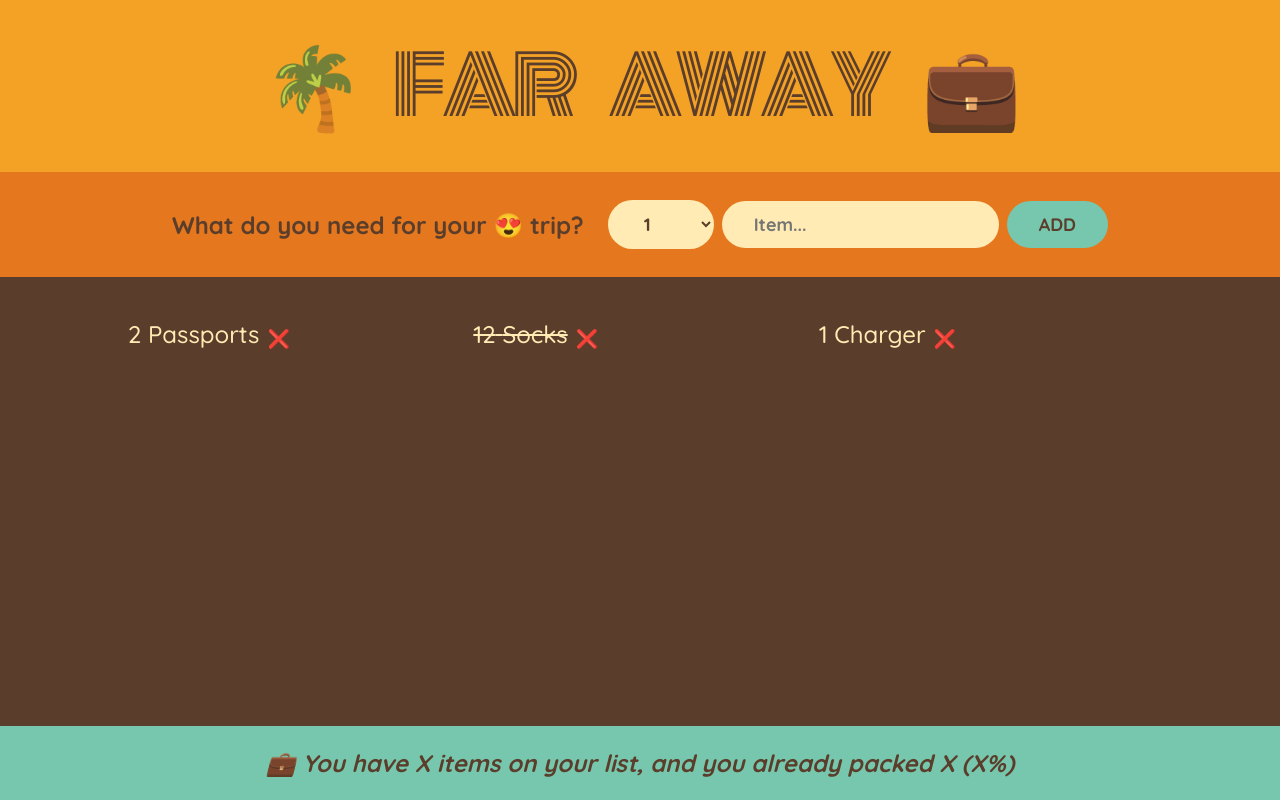
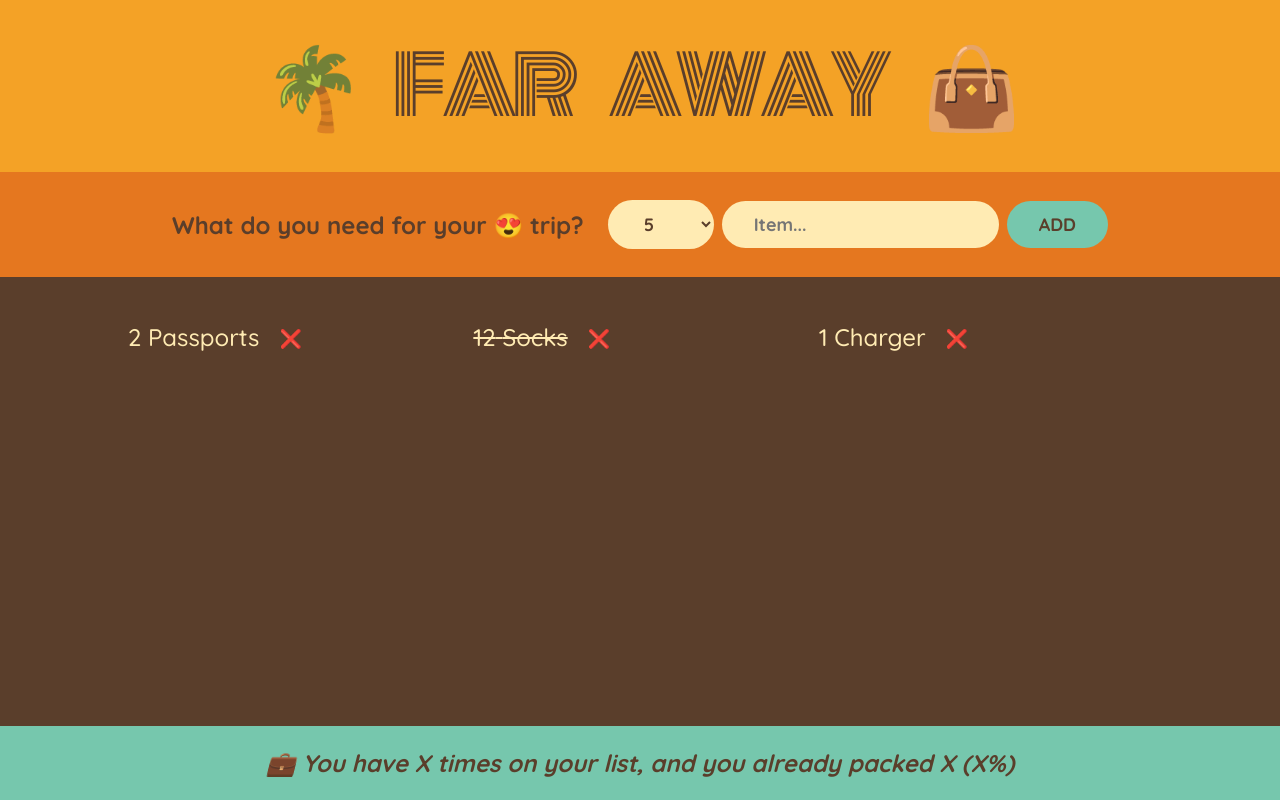
Before and after one commit to faima-ahmed/travel-list, a React (Create React App) app: page / in a window 1280 px wide. Built offline with nearby package versions, Linux system fonts and the light colour scheme.

Commit message:
travel-project

```diff
--- a/src/App.js
+++ b/src/App.js
@@ -1,9 +1,11 @@
-import {useState} from 'react';
+import { useState } from "react";
+
 const initialItems = [
   { id: 1, description: "Passports", quantity: 2, packed: false },
   { id: 2, description: "Socks", quantity: 12, packed: true },
   { id: 3, description: "Charger", quantity: 1, packed: false },
 ];
+
 export default function App() {
   return (
     <div className="app">
@@ -16,37 +18,44 @@ export default function App() {
 }
 
 function Logo() {
-  return <h1>🌴 Far Away 💼</h1>;
+  return <h1>🌴 Far Away 👜</h1>;
 }
 
 function Form() {
-  const [description, setDescripttion]=useState("");
-  const [quantity, setQuantity]= useState(1);
+  const [description, setDescription] = useState("");
+  const [quantity, setQuantity] = useState(5);
 
-  function handleSubmit(e){
-   e.preventDefault();
+  function handleSubmit(e) {
+    e.preventDefault();
 
-   if(!description) return;
+    if (!description) return;
 
-   const newItem= {description, quantity,
-    packed:false, id: Date.now() };
+    const newItem = {
+      description,
+      quantity,
+      packed: false,
+      id: Date.now(),
+    };
     console.log(newItem);
+  }
 
-    setDescripttion("");
-    setQuantity(1);
-
- }
   return (
     <form className="add-form" onSubmit={handleSubmit}>
       <h3>What do you need for your 😍 trip?</h3>
-      <select>
+      <select value={quantity} onChange={(e) => setQuantity(e.target.value)}>
         {Array.from({ length: 20 }, (_, i) => i + 1).map((num) => (
           <option value={num} key={num}>
             {num}
           </option>
         ))}
       </select>
-      <input type="text" placeholder="Item..." />
+      <input
+        type="text"
+        placeholder="Item..."
+        value={description}
+        onChange={(e) => setDescription(e.target.value)}
+      />
+
       <button>Add</button>
     </form>
   );
@@ -57,7 +66,7 @@ function PackingList() {
     <div className="list">
       <ul>
         {initialItems.map((item) => (
-          <Item item={item}  key={item.id}/>
+          <Item item={item} key={item.id} />
         ))}
       </ul>
     </div>
@@ -69,8 +78,8 @@ function Item({ item }) {
     <li>
       <span style={item.packed ? { textDecoration: "line-through" } : {}}>
         {item.quantity} {item.description}
-        <button>❌</button>
       </span>
+      <button>❌</button>
     </li>
   );
 }
@@ -78,7 +87,92 @@ function Item({ item }) {
 function Stats() {
   return (
     <footer className="stats">
-      <em>💼 You have X items on your list, and you already packed X (X%)</em>
+      <em>💼 You have X times on your list, and you already packed X (X%)</em>
     </footer>
   );
 }
+
+// import {useState} from 'react';
+// const initialItems = [
+//   { id: 1, description: "Passports", quantity: 2, packed: false },
+//   { id: 2, description: "Socks", quantity: 12, packed: true },
+//   { id: 3, description: "Charger", quantity: 1, packed: false },
+// ];
+// export default function App() {
+//   return (
+//     <div className="app">
+//       <Logo />
+//       <Form />
+//       <PackingList />
+//       <Stats />
+//     </div>
+//   );
+// }
+
+// function Logo() {
+//   return <h1>🌴 Far Away 💼</h1>;
+// }
+
+// function Form() {
+//   const [description, setDescripttion]=useState("");
+//   const [quantity, setQuantity]= useState(1);
+
+//   function handleSubmit(e){
+//    e.preventDefault();
+
+//    if(!description) return;
+
+//    const newItem= {description, quantity,
+//     packed:false, id: Date.now() };
+//     console.log(newItem);
+
+//     setDescripttion("");
+//     setQuantity(1);
+
+//  }
+//   return (
+//     <form className="add-form" onSubmit={handleSubmit}>
+//       <h3>What do you need for your 😍 trip?</h3>
+//       <select>
+//         {Array.from({ length: 20 }, (_, i) => i + 1).map((num) => (
+//           <option value={num} key={num}>
+//             {num}
+//           </option>
+//         ))}
+//       </select>
+//       <input type="text" placeholder="Item..." />
+//       <button>Add</button>
+//     </form>
+//   );
+// }
+
+// function PackingList() {
+//   return (
+//     <div className="list">
+//       <ul>
+//         {initialItems.map((item) => (
+//           <Item item={item}  key={item.id}/>
+//         ))}
+//       </ul>
+//     </div>
+//   );
+// }
+
+// function Item({ item }) {
+//   return (
+//     <li>
+//       <span style={item.packed ? { textDecoration: "line-through" } : {}}>
+//         {item.quantity} {item.description}
+//         <button>❌</button>
+//       </span>
+//     </li>
+//   );
+// }
+
+// function Stats() {
+//   return (
+//     <footer className="stats">
+//       <em>💼 You have X items on your list, and you already packed X (X%)</em>
+//     </footer>
+//   );
+// }
```
